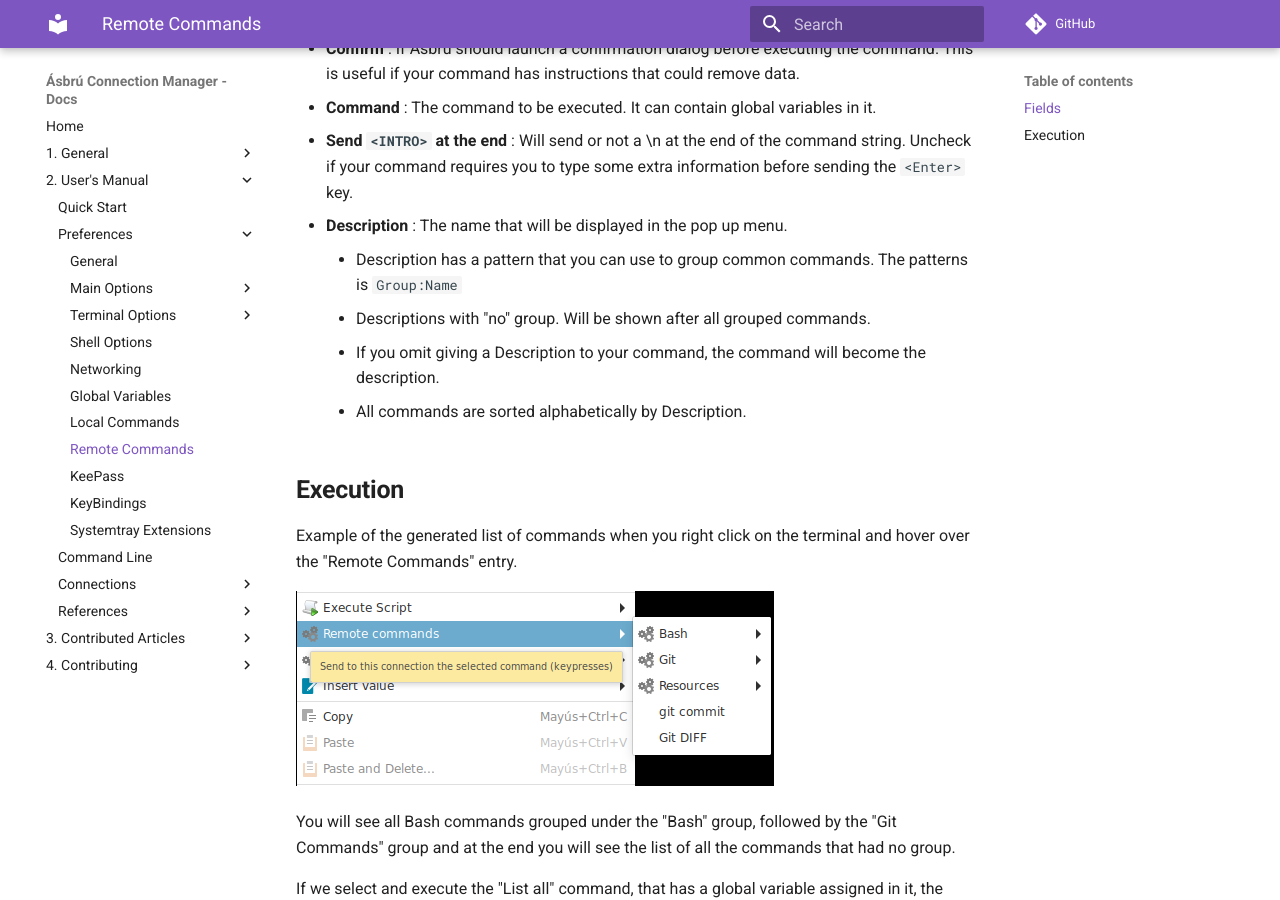
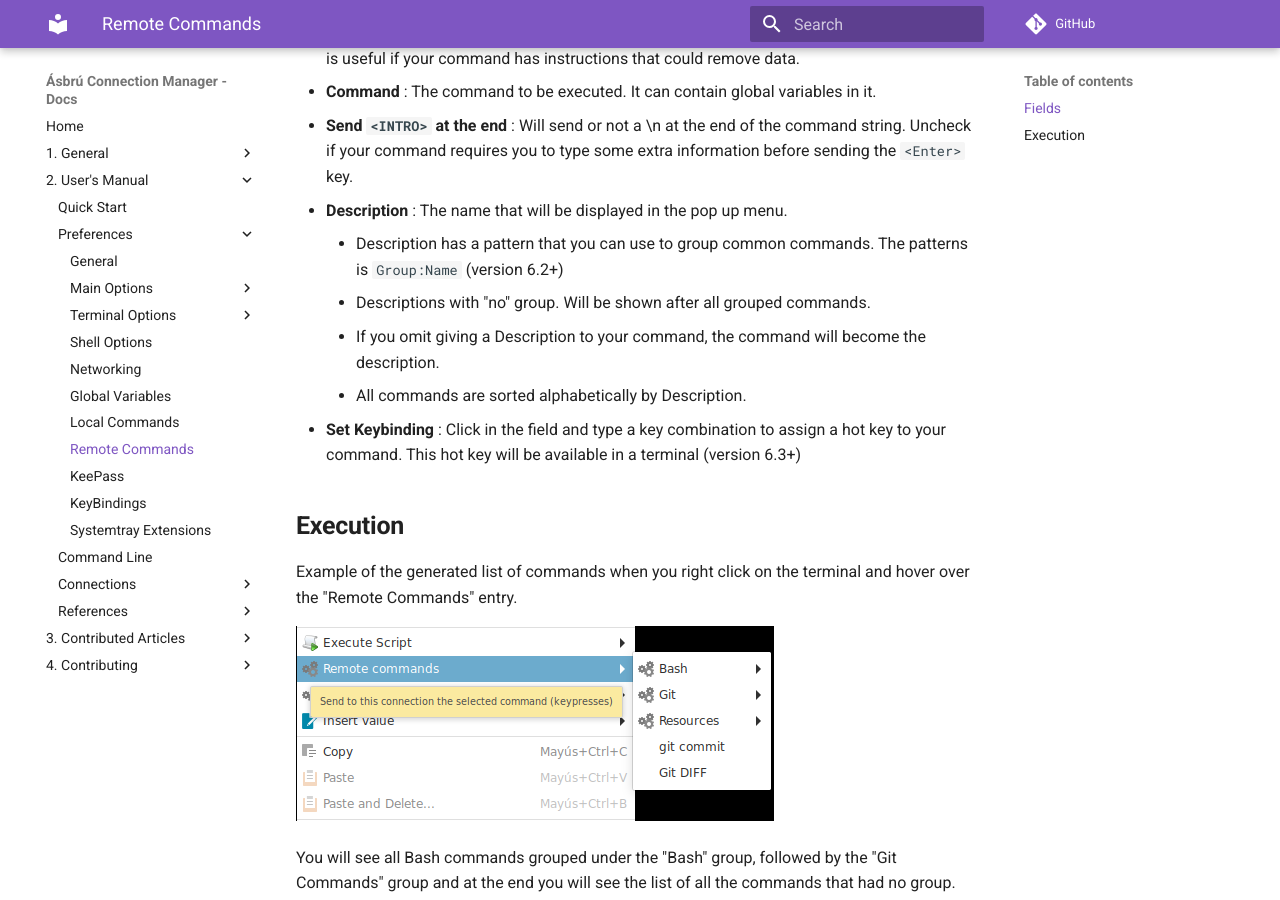
Before and after one commit to asbru-cm/asbru-cm, an MkDocs documentation site: the page built from doc/Manual/Preferences/RemoteCommands.md, in a window 1280 px wide and 900 px high, scrolled down 742 px. Built offline with MkDocs 1.6.1 and Material for MkDocs 9.7.7, drawn with Linux system fonts in a browser that asks for light colours; comment, search, counter and statistics services are not loaded.

```diff
--- a/doc/Manual/Preferences/RemoteCommands.md
+++ b/doc/Manual/Preferences/RemoteCommands.md
@@ -12,10 +12,11 @@ To add a new remote command to the list, click on the "Add" Button.
 + __Command__ : The command to be executed. It can contain global variables in it.
 + __Send `<INTRO>` at the end__ : Will send or not a \n at the end of the command string. Uncheck if your command requires you to type some extra information before sending the `<Enter>` key.
 + __Description__ : The name that will be displayed in the pop up menu.
-    - Description has a pattern that you can use to group common commands. The patterns is `Group:Name`
+    - Description has a pattern that you can use to group common commands. The patterns is `Group:Name` (version 6.2+)
     - Descriptions with "no" group. Will be shown after all grouped commands.
     - If you omit giving a Description to your command, the command will become the description.
     - All commands are sorted alphabetically by Description.
+- __Set Keybinding__  : Click in the field and type a key combination to assign a hot key to your command. This hot key will be available in a terminal (version 6.3+)
 
 ## Execution
 
```
Also changed, not shown: doc/Manual/Preferences/LocalCommands.md (+1 -0 lines), doc/Manual/Preferences/images/lc1.png, doc/Manual/Preferences/images/rc1.png.
